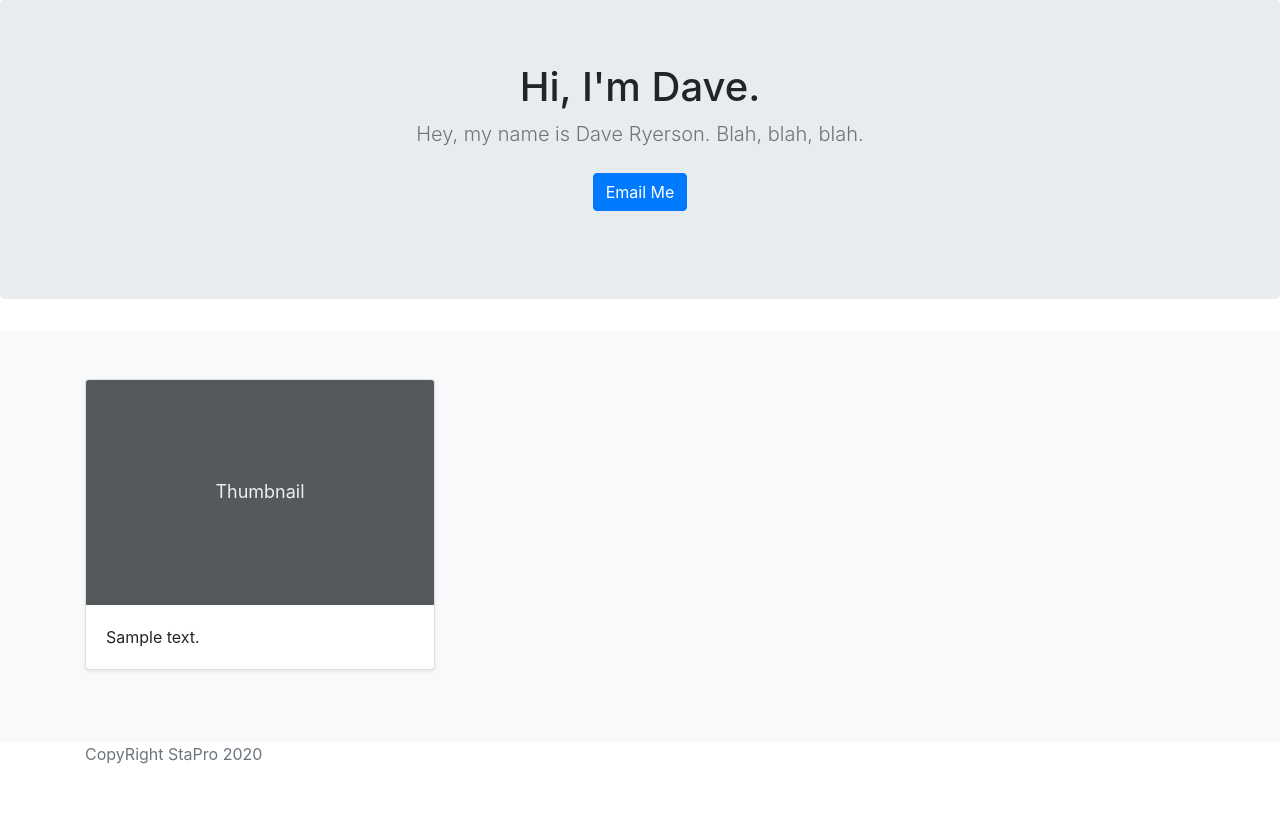
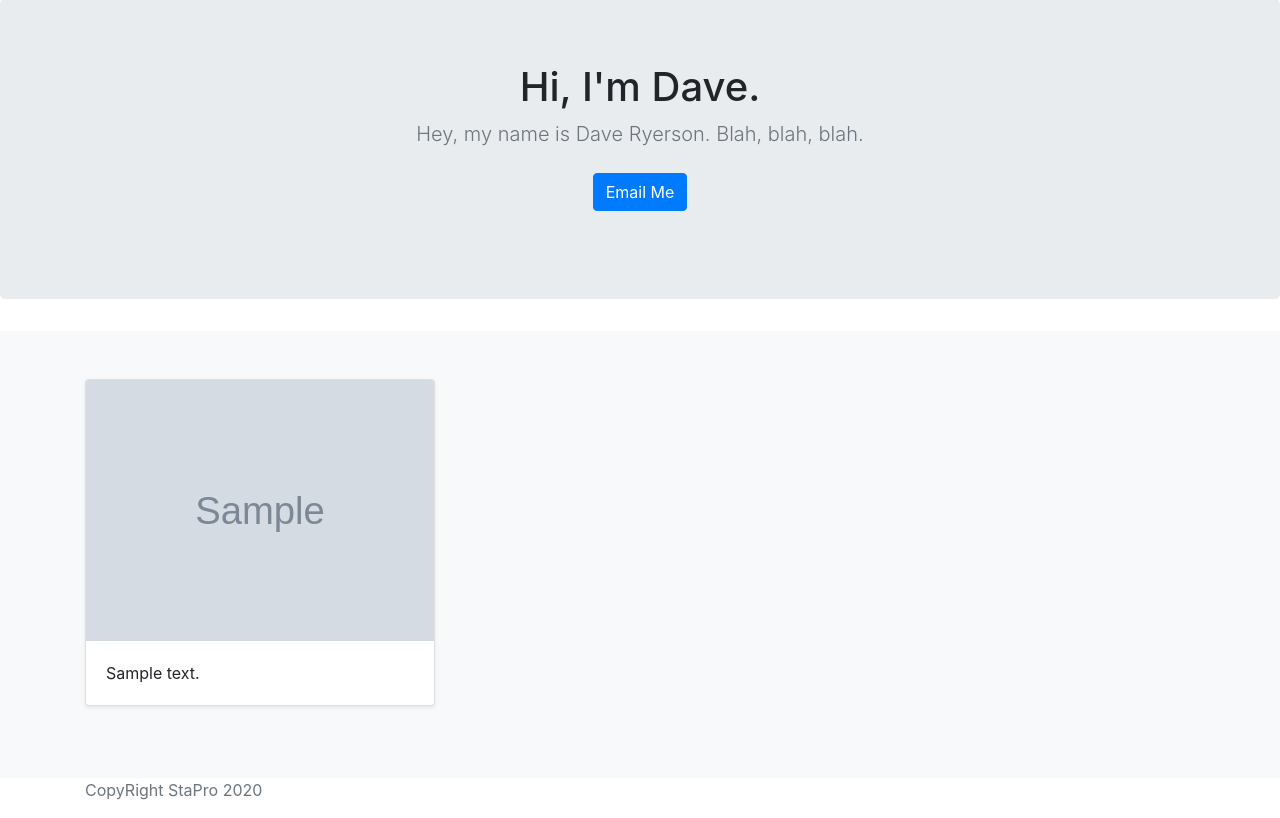
Before and after one commit to psnDoc23/portfolio, a Django app: template jobs/templates/jobs/home.html in a window 1280 px wide. Shown: the part 57-875 px from the top of the page. Before the commit the page ends 821 px from the top, so only its background shows below. Run offline with Django 3.2, Linux system fonts and the light colour scheme; the template is opened without the code that fills it: most values are stand-ins (such as "Sample title", 1, 10 or a date in 2020); grey boxes marked "Sample" are stand-in pictures; data that the repository does not hold is empty; some libraries are stand-ins or nearby versions.

Commit message:
finished jobs and pics

```diff
--- a/jobs/templates/jobs/home.html
+++ b/jobs/templates/jobs/home.html
@@ -81,13 +81,16 @@
                     {% for job in jobs.all %}
                     <div class="col-md-4">
                         <div class="card mb-4 shadow-sm">
-                            <svg class="bd-placeholder-img card-img-top" width="100%" height="225"
+                            <img class="card-img-top" src="{{ job.image.url }}" />
+
+                            {% comment %} <svg class="bd-placeholder-img card-img-top" width="100%" height="225"
                                 xmlns="http://www.w3.org/2000/svg" preserveAspectRatio="xMidYMid slice"
                                 focusable="false" role="img" aria-label="Placeholder: Thumbnail">
                                 <title>Placeholder</title>
                                 <rect width="100%" height="100%" fill="#55595c" /><text x="50%" y="50%" fill="#eceeef"
                                     dy=".3em">Thumbnail</text>
-                            </svg>
+                            </svg> {% endcomment %}
+
                             <div class="card-body">
                                 <p class="card-text">{{ job.summary }}</p>
                             </div>
```
Also changed, not shown: media/images/duncan_mug_shot.jpg (added).
